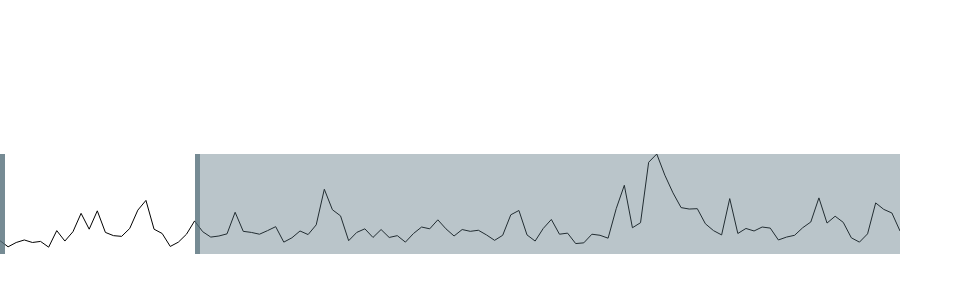
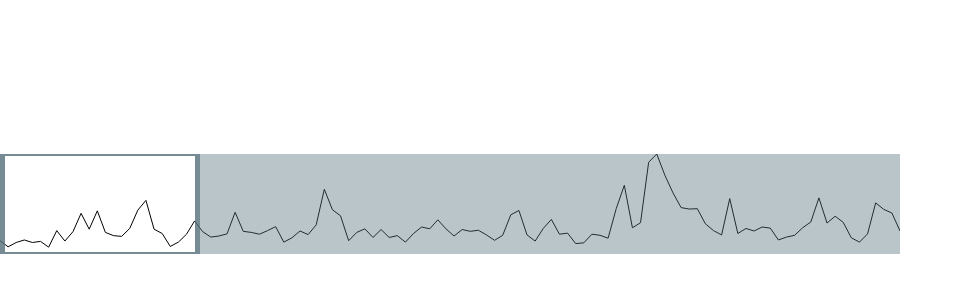
Before and after one commit to GradooC/canvas-chart, a website built with webpack: page src/index.html in a window 1280 px wide. Shown: the whole page, without its empty margins (0-963 px from the left). Built offline with nearby package versions, Linux system fonts and the light colour scheme.

Commit message:
improve styles

```diff
--- a/src/scss/_slider.scss
+++ b/src/scss/_slider.scss
@@ -21,6 +21,9 @@
         display: flex;
         justify-content: space-between;
         background-color: transparent;
+        box-sizing: border-box;
+        border-top: 2px solid var(--edge-color);
+        border-bottom: 2px solid var(--edge-color);
 
         &-left-edge {
             @extend %edge;
```
Also changed, not shown: src/scss/index.scss (line endings or trailing spaces).
